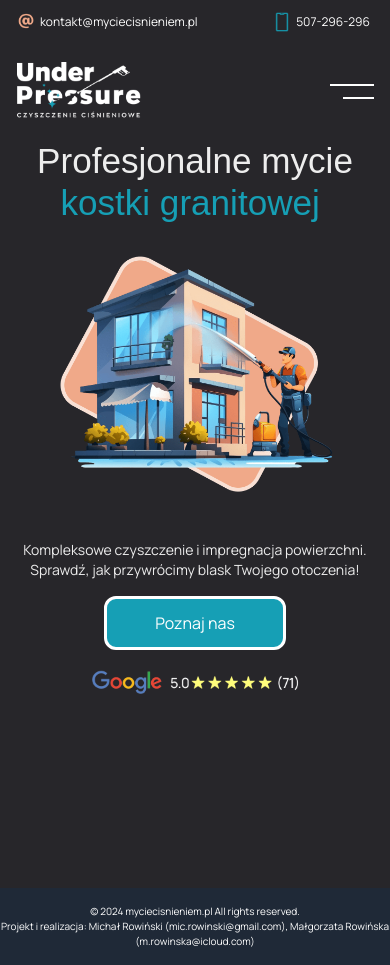
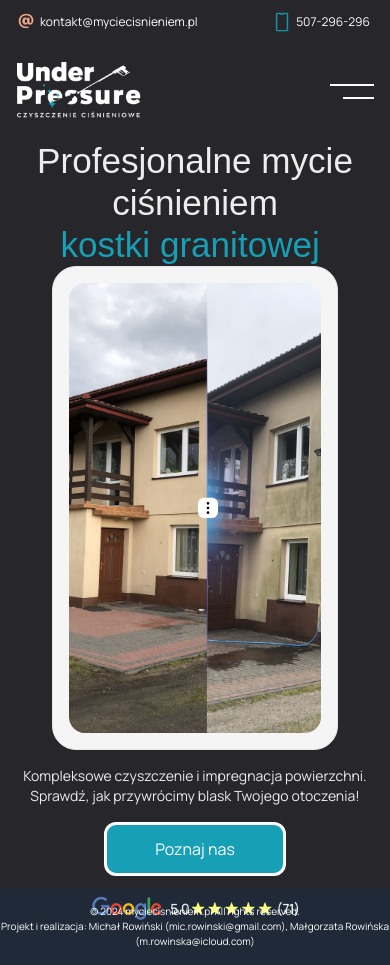
Before and after one commit to Meefio/myciecisnieniem-nextjs, a Next.js app: page / in a window 390 px wide. Built offline with nearby package versions, Linux system fonts and the light colour scheme.

Commit message:
small devices test

```diff
--- a/src/components/Hero.tsx
+++ b/src/components/Hero.tsx
@@ -4,7 +4,7 @@ import hero from '../../public/hero-image.png'
 import googleRevievs from '../../public/GoogleReviews.png'
 import { HeroCompare } from './HeroCompare'
 import HeroButton from './HeroButton'
-import { FlipWords } from "./ui/flip-words";
+import { FlipWords } from './ui/flip-words'
 
 const Hero = () => {
 	return (
@@ -12,9 +12,19 @@ const Hero = () => {
 			<div className='flex justify-center items-center mt-16 lg:mt-48'>
 				<div className='space-y-6'>
 					<h1 className='text-center m-auto lg:text-left'>
-						Profesjonalne mycie <br />
-
-						<FlipWords className='text-main-color' words={['kostki brukowej', 'kostki granitowej', 'elewacji', 'dachu', 'fasady']} />
+						Profesjonalne mycie ciśnieniem{' '}
+						<span>
+							<FlipWords
+								className='text-main-color'
+								words={[
+									'kostki brukowej',
+									'kostki granitowej',
+									'elewacji',
+									'dachu',
+									'fasady',
+								]}
+							/>
+						</span>
 					</h1>
 					<p className='hidden lg:block max-w-[70%] text-xl'>
 						Kompleksowe czyszczenie i impregnacja powierzchni.
@@ -31,15 +41,16 @@ const Hero = () => {
 						className='hidden lg:block'
 					/>
 				</div>
-				<HeroCompare />
+				<HeroCompare classes='hidden lg:flex' />
 			</div>
-			<Image
+			<HeroCompare classes='block m-auto lg:hidden' />
+			{/* <Image
 				src={hero}
 				width={415}
 				height={365}
 				alt='Pracownik myjący elewację'
 				className='max-w-[80%] mx-auto my-6 lg:hidden'
-			/>
+			/> */}
 			<div className='flex flex-col justify-center items-center space-y-4'>
 				<p className='mx-auto text-sm text-center lg:hidden mt-4'>
 					Kompleksowe czyszczenie i impregnacja powierzchni.
--- a/src/components/HeroCompare.tsx
+++ b/src/components/HeroCompare.tsx
@@ -4,9 +4,9 @@ import { Compare } from "@/components/ui/compare";
 
 
 
-export function HeroCompare() {
+export function HeroCompare({classes}: {classes?: string}) {
   return (
-    <div className="hidden w-[80%] lg:flex p-4 border rounded-3xl dark:bg-neutral-900 bg-neutral-100  border-neutral-200 dark:border-neutral-800 px-4">
+    <div className={`w-[80%] lg:flex p-4 border rounded-3xl dark:bg-neutral-900 bg-neutral-100  border-neutral-200 dark:border-neutral-800 px-4 ${classes}`}>
       <Compare
         firstImage='/hero-compare-after.jpg'
         secondImage="/hero-compare-before.jpg"
```
